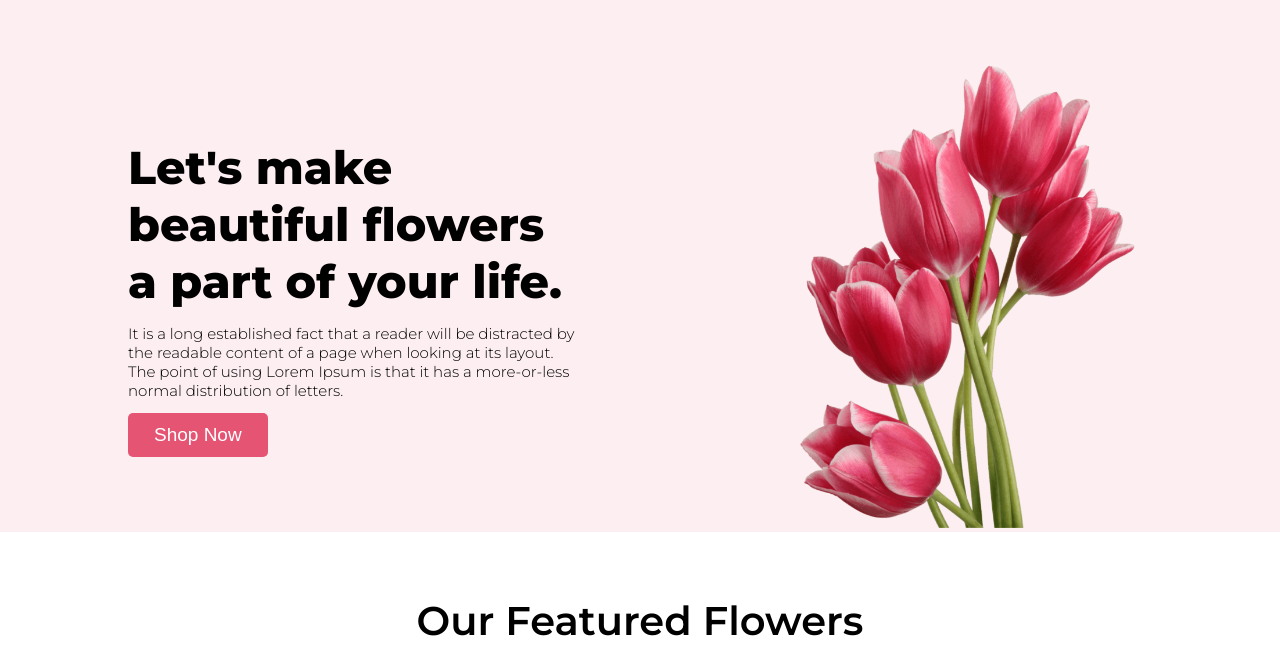
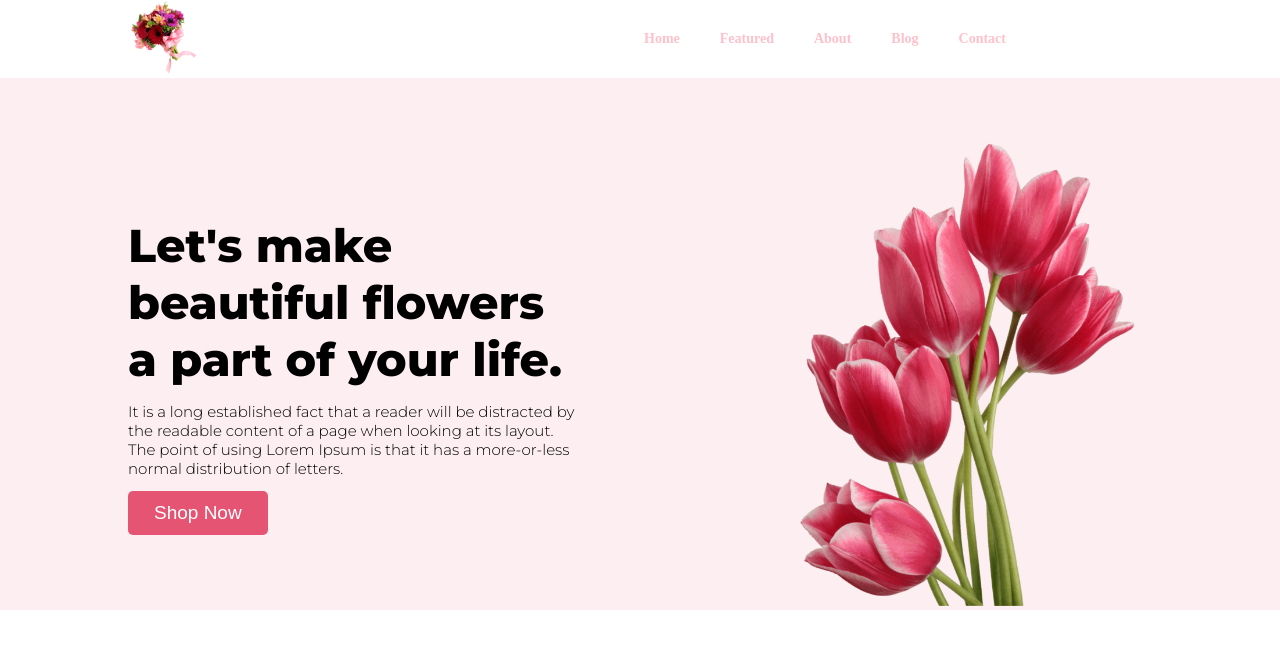
Before and after one commit to ashiqueabdullah/flower-shop-assignment-programingherro, a plain HTML site: page index.html in a window 1280 px wide. Shown: the top 663 px of the page. Drawn offline with Linux system fonts and the light colour scheme.

Commit message:
Header Section

```diff
--- a/css/style.css
+++ b/css/style.css
@@ -27,6 +27,11 @@
 	padding: 5% 10% 5% 10%;
 }
 
+.container3{
+	width: 80%;
+	padding: 0% 10% 0% 10%;
+}
+
 .row{
 	display: flex;
 	justify-content: flex-start;
@@ -45,6 +50,31 @@
 	align-items: center;
 }
 
+
+/*Header Section Start*/
+
+.header{}
+.header .left img{
+	width: 20%;
+}
+.header .right{}
+.header .right ul{
+	display: flex;
+	float: right;
+}
+.header .right ul li{
+	list-style-type: none;
+}
+.header .right ul li a{
+	text-decoration: none;
+	padding: 10px 20px;
+	font-size: 14px;
+	font-weight: 600;
+	color: pink;
+	display: block;
+}
+
+/*Header Section End*/
 
 /*Hero section Start*/
 .md-7{
--- a/index.html
+++ b/index.html
@@ -7,6 +7,28 @@
 	<link rel="stylesheet" href="css/style.css">
 </head>
 <body>
+
+	<!-- Header Section Start -->
+	<div class="container3 header">
+		<div class="row2">
+			<div class="left">
+				<div class="logo">
+					<img src="img/pngwing 5.png">
+				</div>
+			</div>
+			<div class="right">
+				<ul>
+					<li><a href="#">Home</a></li>
+					<li><a href="#">Featured</a></li>
+					<li><a href="#">About</a></li>
+					<li><a href="#">Blog</a></li>
+					<li><a href="#">Contact</a></li>
+				</ul>
+			</div>
+			<div class="right"></div>
+		</div>
+	</div>
+	<!-- Header Section End -->
 
 	<!-- Hero section start-->
 	<div class="container light-bg">
```
